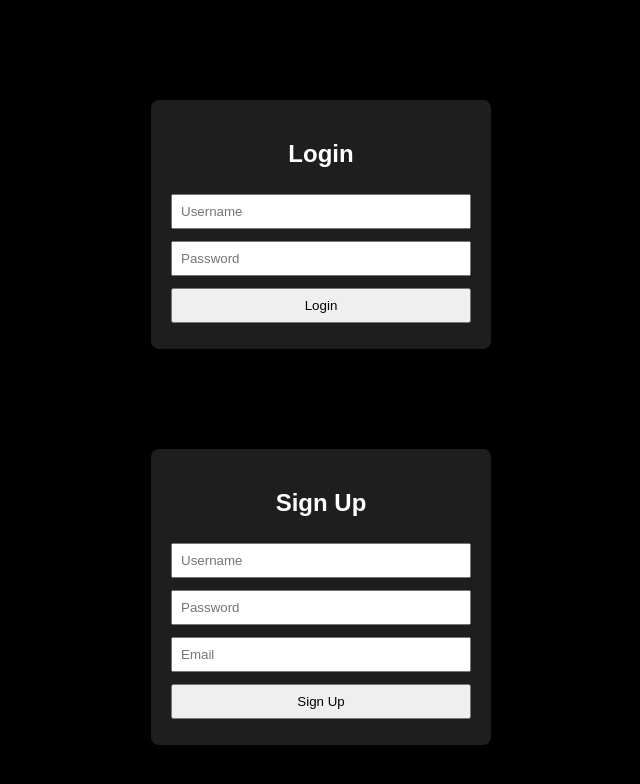
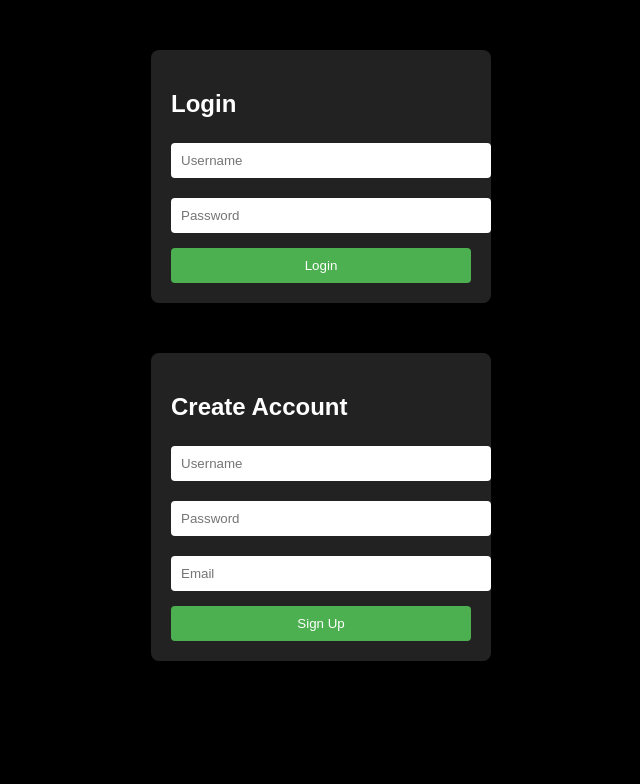
Before and after one commit to Xtha9/rise-from-the-block, a plain HTML site: page index.html in a window 1280 px wide. Shown: the whole page, without its empty margins (319-959 px from the left). Drawn offline with Linux system fonts and the light colour scheme.

Commit message:
Update index.html

```diff
--- a/index.html
+++ b/index.html
@@ -6,64 +6,102 @@
   <title>Rise from the Block</title>
   <style>
     body {
+      margin: 0;
       font-family: Arial, sans-serif;
       background-color: black;
       color: white;
-      margin: 0;
-      padding: 0;
     }
+
+    #login-form, #signup-form {
+      max-width: 300px;
+      margin: 50px auto;
+      padding: 20px;
+      background: #222;
+      border-radius: 8px;
+    }
+
+    input {
+      width: 100%;
+      padding: 10px;
+      margin: 5px 0 15px;
+      border: none;
+      border-radius: 4px;
+    }
+
+    button {
+      width: 100%;
+      padding: 10px;
+      background-color: #4CAF50;
+      border: none;
+      border-radius: 4px;
+      color: white;
+      cursor: pointer;
+    }
+
     #game-ui {
       display: none;
+      height: 100vh;
+      width: 100vw;
+      position: relative;
+      background-color: black;
+    }
+
+    #game-content {
       padding: 20px;
+      text-align: center;
     }
-    .top-right {
+
+    #logoutBtn {
       position: absolute;
       top: 10px;
       right: 10px;
+      padding: 8px 12px;
+      background-color: red;
+      border: none;
+      color: white;
+      border-radius: 5px;
+      cursor: pointer;
     }
-    .center-box {
-      width: 300px;
-      margin: 100px auto;
-      background-color: #1e1e1e;
-      padding: 20px;
-      border-radius: 8px;
-    }
-    input, button {
-      width: 100%;
-      padding: 8px;
-      margin: 6px 0;
-      box-sizing: border-box;
-    }
-    h2 {
-      text-align: center;
+
+    #user-display {
+      position: absolute;
+      top: 10px;
+      left: 10px;
+      font-size: 0.9em;
+      color: #ccc;
     }
   </style>
 </head>
 <body>
-  <div id="login-form" class="center-box">
+
+  <!-- Login Form -->
+  <div id="login-form">
     <h2>Login</h2>
     <input type="text" id="login-username" placeholder="Username" />
     <input type="password" id="login-password" placeholder="Password" />
     <button id="loginBtn">Login</button>
   </div>
 
-  <div id="signup-form" class="center-box">
-    <h2>Sign Up</h2>
+  <!-- Signup Form -->
+  <div id="signup-form">
+    <h2>Create Account</h2>
     <input type="text" id="signup-username" placeholder="Username" />
     <input type="password" id="signup-password" placeholder="Password" />
     <input type="email" id="signup-email" placeholder="Email" />
     <button id="signupBtn">Sign Up</button>
   </div>
 
+  <!-- Game UI -->
   <div id="game-ui">
-    <div class="top-right">
-      <button onclick="logout()">Logout</button>
+    <div id="user-display"></div>
+    <button id="logoutBtn" onclick="logout()">Logout</button>
+    <div id="game-content">
+      <h1>Welcome to Rise from the Block</h1>
     </div>
-    <h2>Welcome to Rise from the Block</h2>
-    <p id="user-display"></p>
-    <!-- Future game HUD content will go here -->
   </div>
 
+  <!-- Game Logic Script -->
   <script src="gamelogic.js"></script>
+
 </body>
 </html>
```
